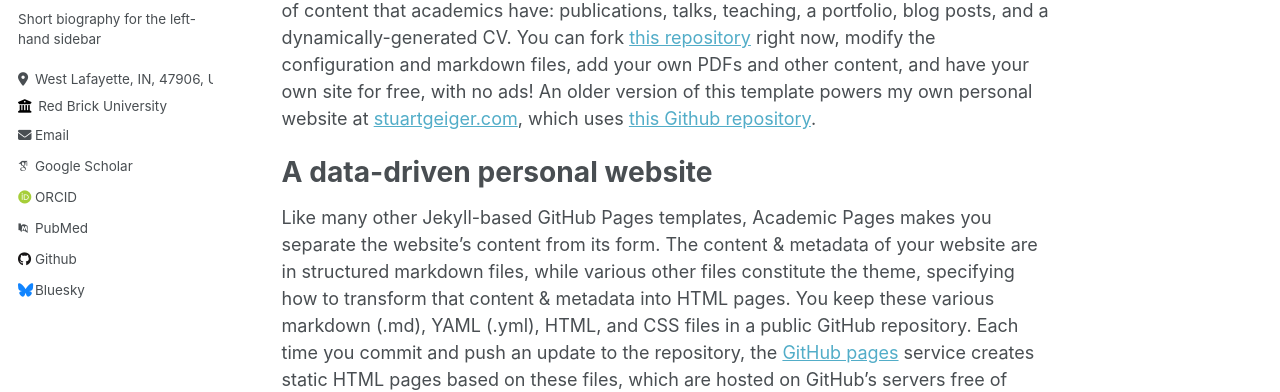
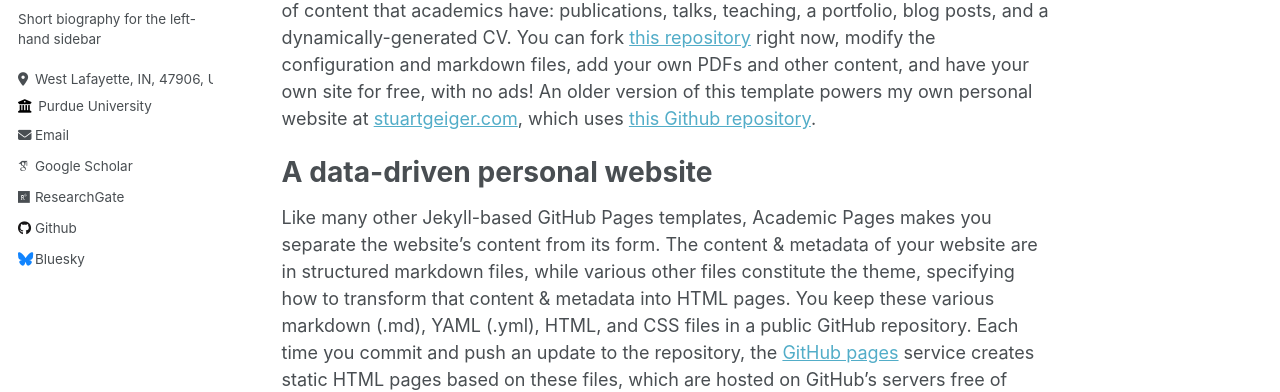
Before and after one commit to XingyuGao1996/XingyuGao1996.github.io, a Jekyll site: the page built from _pages/about.md, in a window 1280 px wide. Shown: the part 314-706 px from the top of the page. Built offline with Jekyll 4.4.1, drawn with Linux system fonts in a browser that asks for light colours; some web fonts are replaced.

Commit message:
Update _config.yml

```diff
--- a/_config.yml
+++ b/_config.yml
@@ -26,18 +26,18 @@ author:
   pronouns         : # example: "she/her"
   bio              : "Short biography for the left-hand sidebar"
   location         : "West Lafayette, IN, 47906, US"
-  employer         : "Red Brick University"
+  employer         : "Purdue University"
   uri              : # URL
-  email            : "none@example.org"
+  email            : "gao477@purdue.edu"
 
   # Academic websites
-  arxiv            : # URL - Update with the correct link to your profile
-  googlescholar    : "https://scholar.google.com/citations?user=PS_CX0AAAAAJ"
-  impactstory      : # URL
-  orcid            : "http://orcid.org/yourorcidurl"
-  semantic         : # URL
-  pubmed           : "https://www.ncbi.nlm.nih.gov/pubmed/?term=john+snow"
-  researchgate     : # URL
+  # arxiv            : # URL - Update with the correct link to your profile
+  googlescholar    : "https://scholar.google.com/citations?user=pApwSMAAAAAJ&hl=en"
+ # impactstory      : # URL
+ #  orcid            : "http://orcid.org/yourorcidurl"
+ # semantic         : # URL
+ # pubmed           : "https://www.ncbi.nlm.nih.gov/pubmed/?term=john+snow"
+  researchgate     : "https://www.researchgate.net/profile/Xingyu-Gao-4"
 
   # Repositories and software development
   bitbucket        : # Username - Update with your username on the site
```
